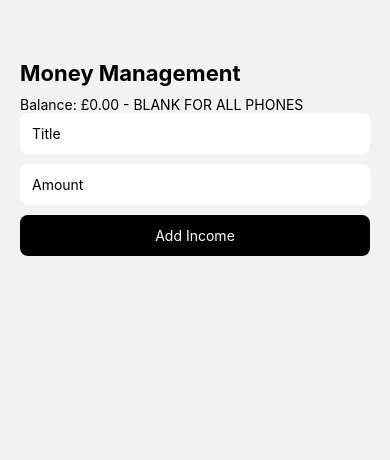
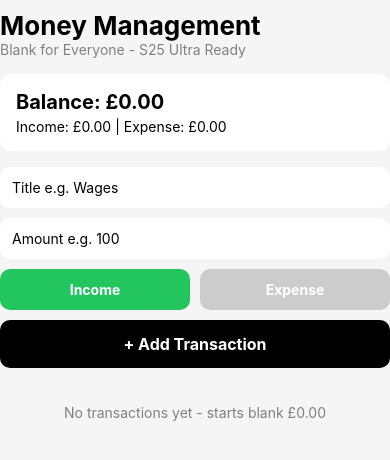
Before and after one commit to clarkcole1g-dotcom/money-management, a React Native app: screen / in a window 390 px wide. Shown: the top 460 px of the page. Built offline with nearby package versions, Linux system fonts and the light colour scheme.

Commit message:
Update App.js

```diff
--- a/App.js
+++ b/App.js
@@ -1,27 +1,85 @@
 import React, { useState } from 'react';
-import { View, Text, TextInput, TouchableOpacity, FlatList, StyleSheet } from 'react-native';
+import { SafeAreaView, View, Text, TextInput, TouchableOpacity, FlatList, StyleSheet, StatusBar } from 'react-native';
 
 export default function App() {
-  const [tx, setTx] = useState([]);
+  const [transactions, setTransactions] = useState([]);
   const [title, setTitle] = useState('');
   const [amount, setAmount] = useState('');
-  const bal = tx.reduce((s,t)=> s + (t.type==='income'? Number(t.amount):-Number(t.amount)),0);
+  const [type, setType] = useState('income');
+
+  const income = transactions.filter(t => t.type === 'income').reduce((s, t) => s + Number(t.amount), 0);
+  const expenses = transactions.filter(t => t.type === 'expense').reduce((s, t) => s + Number(t.amount), 0);
+  const balance = income - expenses;
+
+  const addTransaction = () => {
+    if (!title ||!amount) return;
+    const newTx = {
+      id: Date.now().toString(),
+      title: title,
+      amount: Number(amount),
+      type: type
+    };
+    setTransactions([newTx,...transactions]);
+    setTitle('');
+    setAmount('');
+  };
 
   return (
-    <View style={styles.c}>
-      <Text style={styles.h}>Money Management</Text>
-      <Text>Balance: £{bal.toFixed(2)} - BLANK FOR ALL PHONES</Text>
-      <TextInput style={styles.i} placeholder="Title" value={title} onChangeText={setTitle} />
-      <TextInput style={styles.i} placeholder="Amount" keyboardType="numeric" value={amount} onChangeText={setAmount} />
-      <TouchableOpacity style={styles.b} onPress={()=>{ if(title&&amount){ setTx([{id:Date.now().toString(),title,amount,type:'income'},...tx]); setTitle(''); setAmount(''); }}}><Text style={{color:'white'}}>Add Income</Text></TouchableOpacity>
-      <FlatList data={tx} keyExtractor={x=>x.id} renderItem={({item})=><View style={styles.card}><Text>{item.title} £{item.amount}</Text></View>} />
-    </View>
+    <SafeAreaView style={styles.container}>
+      <StatusBar barStyle="dark-content" backgroundColor="#f5f5f5" />
+      <Text style={styles.header}>Money Management</Text>
+      <Text style={styles.sub}>Blank for Everyone - S25 Ultra Ready</Text>
+
+      <View style={styles.balanceBox}>
+        <Text style={styles.balanceText}>Balance: £{balance.toFixed(2)}</Text>
+        <Text>Income: £{income.toFixed(2)} | Expense: £{expenses.toFixed(2)}</Text>
+      </View>
+
+      <TextInput style={styles.input} placeholder="Title e.g. Wages" value={title} onChangeText={setTitle} />
+      <TextInput style={styles.input} placeholder="Amount e.g. 100" keyboardType="numeric" value={amount} onChangeText={setAmount} />
+
+      <View style={styles.row}>
+        <TouchableOpacity style={[styles.typeBtn, type === 'income' && styles.incomeActive]} onPress={() => setType('income')}>
+          <Text style={styles.typeText}>Income</Text>
+        </TouchableOpacity>
+        <TouchableOpacity style={[styles.typeBtn, type === 'expense' && styles.expenseActive]} onPress={() => setType('expense')}>
+          <Text style={styles.typeText}>Expense</Text>
+        </TouchableOpacity>
+      </View>
+
+      <TouchableOpacity style={styles.addBtn} onPress={addTransaction}>
+        <Text style={styles.addText}>+ Add Transaction</Text>
+      </TouchableOpacity>
+
+      <FlatList
+        data={transactions}
+        keyExtractor={item => item.id}
+        renderItem={({ item }) => (
+          <View style={styles.card}>
+            <Text style={styles.cardTitle}>{item.title}</Text>
+            <Text style={{color: item.type === 'income'? 'green' : 'red'}}>£{item.amount} - {item.type}</Text>
+          </View>
+        )}
+        ListEmptyComponent={<Text style={{textAlign:'center', marginTop:20, color:'gray'}}>No transactions yet - starts blank £0.00</Text>}
+      />
+    </SafeAreaView>
   );
 }
+
 const styles = StyleSheet.create({
-  c:{flex:1,padding:20,paddingTop:60,backgroundColor:'#f2f2f2'},
-  h:{fontSize:22,fontWeight:'bold',marginBottom:10},
-  i:{backgroundColor:'white',padding:12,borderRadius:8,marginBottom:10},
-  b:{backgroundColor:'black',padding:12,borderRadius:8,alignItems:'center',marginBottom:20},
-  card:{backgroundColor:'white',padding:10,borderRadius:8,marginBottom:6}
+  container: { flex: 1, padding: 16, backgroundColor: '#f5f5f5' },
+  header: { fontSize: 26, fontWeight: 'bold', marginTop: 10 },
+  sub: { color: 'gray', marginBottom: 16 },
+  balanceBox: { backgroundColor: 'white', padding: 16, borderRadius: 12, marginBottom: 16, elevation: 2 },
+  balanceText: { fontSize: 20, fontWeight: 'bold', marginBottom: 4 },
+  input: { backgroundColor: 'white', padding: 12, borderRadius: 10, marginBottom: 10, elevation: 1 },
+  row: { flexDirection: 'row', gap: 10, marginBottom: 10 },
+  typeBtn: { flex: 1, padding: 12, backgroundColor: '#ccc', borderRadius: 10, alignItems: 'center' },
+  incomeActive: { backgroundColor: '#22c55e' },
+  expenseActive: { backgroundColor: '#ef4444' },
+  typeText: { color: 'white', fontWeight: 'bold' },
+  addBtn: { backgroundColor: 'black', padding: 14, borderRadius: 10, alignItems: 'center', marginBottom: 16 },
+  addText: { color: 'white', fontWeight: 'bold', fontSize: 16 },
+  card: { backgroundColor: 'white', padding: 12, borderRadius: 10, marginBottom: 8, flexDirection: 'row', justifyContent: 'space-between' },
+  cardTitle: { fontWeight: 'bold' }
 });
```
